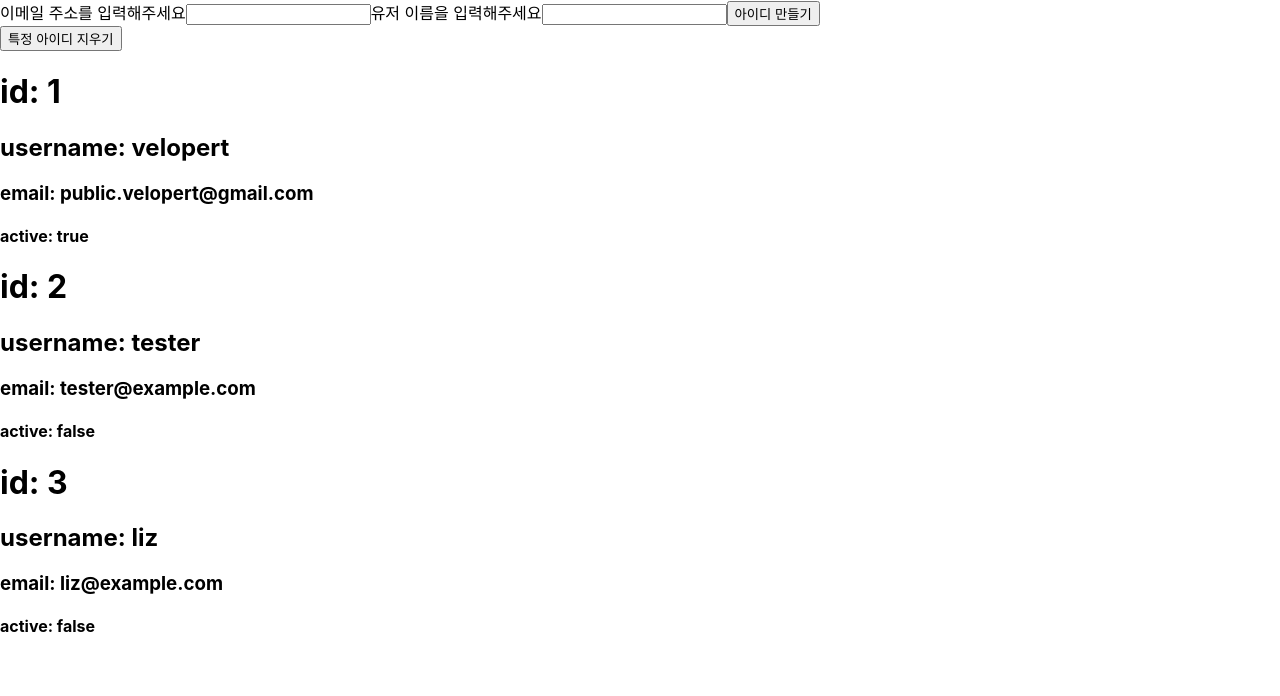
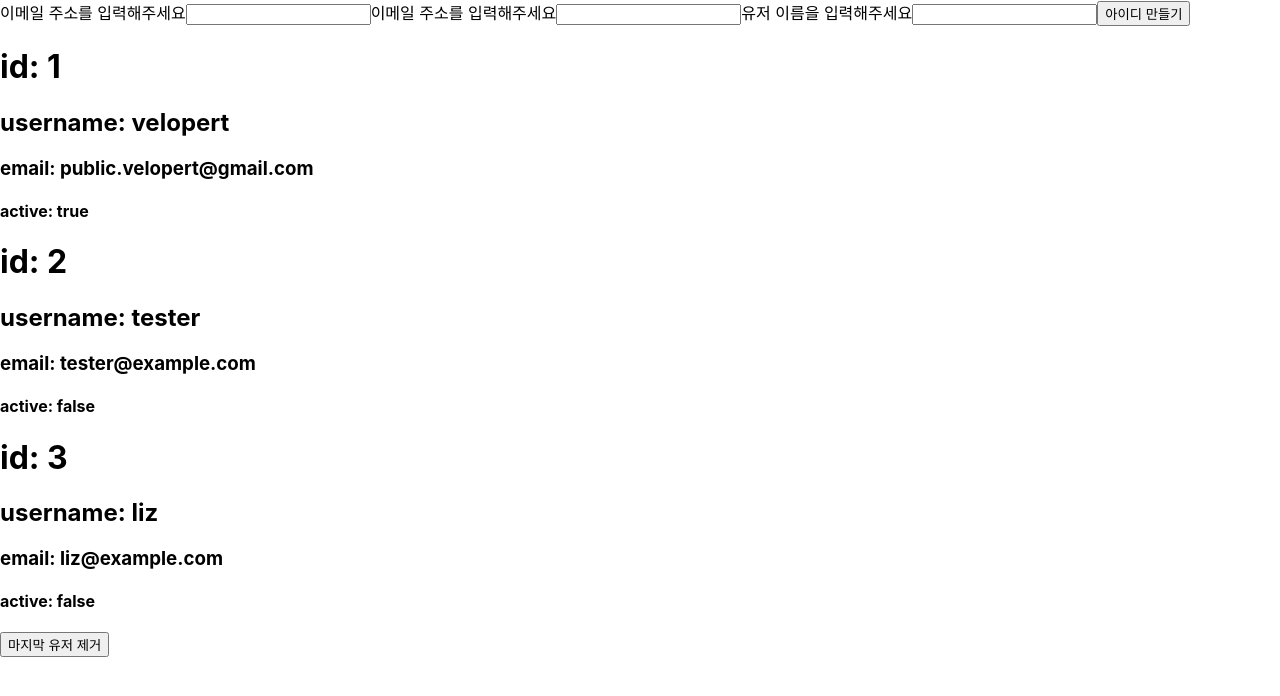
Before and after one commit to hoon2hooni/learn-useRef-useMemo-useReducer, a React (Create React App) app: page / in a window 1280 px wide. Shown: the top 696 px of the page. Built offline with nearby package versions, Linux system fonts and the light colour scheme.

Commit message:
refac: seperate Appreducer to inputReducer

```diff
--- a/package.json
+++ b/package.json
@@ -56,6 +56,6 @@
     "eslint-plugin-prettier": "^4.0.0",
     "husky": "^7.0.2",
     "lint-staged": "^11.1.2",
-    "prettier": "^2.4.1"
+    "prettier": "2.4.1"
   }
 }
--- a/src/App.tsx
+++ b/src/App.tsx
@@ -1,32 +1,23 @@
-import React, { useRef, useReducer, Dispatch } from "react";
+import { useReducer, Dispatch } from "react";
 import Inputs from "./components/Inputs";
-import Users from "./components/Users";
+import UserList from "./components/UserList";
 import initialState, { State, User } from "./constants/initialState";
 import users from "./constants/users";
 
 type Users = typeof users;
 
 type Action =
-  | { type: "TYPE_USERNAME"; payload: string }
-  | { type: "TYPE_EMAIL"; payload: string }
-  | { type: "RESET_INPUTS" }
   | { type: "SHOW_ACTIVE_USERS" }
   | { type: "RESET" }
   | { type: "CREATE_A_USER"; payload: User }
-  | { type: "DELETE_A_SPECIFIC_USER"; payload: number };
+  | { type: "DELETE_A_SPECIFIC_USER"; payload: string }
+  | { type: "DELETE_A_LAST_USER" };
 
 export type AppDispatch = Dispatch<Action>;
-interface IContext {
-  state: State;
-  dispatch: AppDispatch;
-}
 
 const countActiveUser = (users: Users) =>
   users.filter((user) => user.active).length;
-const deleteASpecificUser = (users: Users, specificId: number) => {
-  const result = users.filter(({ id }) => id !== specificId);
-  return { users: result, count: result.length };
-};
+
 const appReducer = (state: State, action: Action) => {
   switch (action.type) {
     case "RESET": {
@@ -41,41 +32,24 @@ const appReducer = (state: State, action: Action) => {
         count: countActiveUser(state.users),
       };
     }
-    case "TYPE_EMAIL": {
-      return {
-        ...state,
-        emailInput: action.payload,
-      };
-    }
-    case "TYPE_USERNAME": {
-      return {
-        ...state,
-        usernameInput: action.payload,
-      };
-    }
-    case "RESET_INPUTS": {
-      return {
-        ...state,
-        emailInput: "",
-        usernameInput: "",
-      };
-    }
     case "CREATE_A_USER": {
       return {
         ...state,
         users: [...state.users, action.payload],
-        count: state.count + 1,
       };
     }
     case "DELETE_A_SPECIFIC_USER": {
-      const { users, count } = deleteASpecificUser(state.users, action.payload);
       return {
         ...state,
-        users,
-        count,
+        users: state.users.filter(({ id }) => id !== action.payload),
       };
     }
-
+    case "DELETE_A_LAST_USER": {
+      return {
+        ...state,
+        users: state.users.slice(0, state.users.length - 1),
+      };
+    }
     default: {
       throw new Error("없는 Action입니다.");
     }
@@ -84,11 +58,17 @@ const appReducer = (state: State, action: Action) => {
 
 function App() {
   const [state, dispatch] = useReducer(appReducer, initialState);
+  const handleDeleteALastUser = () => {
+    dispatch({ type: "DELETE_A_LAST_USER" });
+  };
 
   return (
     <>
-      <Inputs state={state} dispatch={dispatch} />
-      <Users users={state.users} />
+      <Inputs dispatch={dispatch} />
+      <div>
+        <UserList users={state.users} />
+      </div>
+      <button onClick={handleDeleteALastUser}>마지막 유저 제거</button>
     </>
   );
 }
--- a/src/components/Inputs.tsx
+++ b/src/components/Inputs.tsx
@@ -1,43 +1,108 @@
-import React from "react";
+import React, { useReducer } from "react";
 import { AppDispatch } from "../App";
-import { State } from "../constants/initialState";
+
+const ID = "id";
 const EMAIL_ADDRESS = "email_address";
 const USERNAME = "username";
 
-const Inputs: React.FC<{ state: State; dispatch: AppDispatch }> = ({
-  state,
-  dispatch,
-}) => {
-  const handleSubmit = (e: React.FormEvent<HTMLFormElement>) => {
+type InputAction =
+  | { type: "TYPE_ID"; payload: string }
+  | { type: "TYPE_USERNAME"; payload: string }
+  | { type: "TYPE_EMAIL"; payload: string }
+  | { type: "RESET_INPUTS" };
+
+const inputInitialState = {
+  id: "",
+  email: "",
+  username: "",
+};
+
+type inputState = typeof inputInitialState;
+
+const inputReducer = (state: inputState, action: InputAction) => {
+  switch (action.type) {
+    case "TYPE_ID": {
+      return {
+        ...state,
+        id: action.payload,
+      };
+    }
+    case "TYPE_EMAIL": {
+      return {
+        ...state,
+        email: action.payload,
+      };
+    }
+    case "TYPE_USERNAME": {
+      return {
+        ...state,
+        username: action.payload,
+      };
+    }
+    case "RESET_INPUTS": {
+      return {
+        id: "",
+        email: "",
+        username: "",
+      };
+    }
+    default: {
+      throw new Error("없는 인풋 Action입니다.");
+    }
+  }
+};
+
+const Inputs: React.FC<{
+  dispatch: AppDispatch;
+}> = ({ dispatch }) => {
+  const [inputState, inputDispatch] = useReducer(
+    inputReducer,
+    inputInitialState
+  );
+
+  const handleCreateAUser = (e: React.FormEvent<HTMLFormElement>) => {
+    const { id, username, email } = inputState;
     e.preventDefault();
     dispatch({
       type: "CREATE_A_USER",
       payload: {
-        id: state.count + 1,
-        username: state.usernameInput,
-        email: state.emailInput,
+        id,
+        username,
+        email,
         active: true,
       },
     });
-    dispatch({
+
+    inputDispatch({
       type: "RESET_INPUTS",
     });
   };
+  const handleChange = (
+    e: React.ChangeEvent<HTMLInputElement>,
+    actionType: InputAction["type"]
+  ) => {
+    console.log(e);
+    inputDispatch({ type: actionType, payload: e.target.value });
+  };
   const handleChangeEmailAddress = (e: React.ChangeEvent<HTMLInputElement>) => {
-    dispatch({ type: "TYPE_EMAIL", payload: e.target.value });
+    inputDispatch({ type: "TYPE_EMAIL", payload: e.target.value });
   };
 
   const handleChangeUsername = (e: React.ChangeEvent<HTMLInputElement>) => {
-    dispatch({ type: "TYPE_USERNAME", payload: e.target.value });
-  };
-
-  const handleDeleteASpecificUser = () => {
-    dispatch({ type: "DELETE_A_SPECIFIC_USER", payload: 1 });
+    inputDispatch({ type: "TYPE_USERNAME", payload: e.target.value });
   };
 
   return (
-    <>
-      <form onSubmit={handleSubmit}>
+    <form onSubmit={handleCreateAUser}>
+      <label htmlFor={ID}>
+        <span>이메일 주소를 입력해주세요</span>
+      </label>
+      <input
+        type="text"
+        id={ID}
+        onChange={(e) => handleChange(e, "TYPE_ID")}
+        value={inputState.id}
+      />
       <label htmlFor={EMAIL_ADDRESS}>
         <span>이메일 주소를 입력해주세요</span>
       </label>
@@ -45,7 +110,7 @@ const Inputs: React.FC<{ state: State; dispatch: AppDispatch }> = ({
         type="text"
         id={EMAIL_ADDRESS}
         onChange={handleChangeEmailAddress}
-          value={state.emailInput}
+        value={inputState.email}
       />
       <label htmlFor={USERNAME}>
         <span>유저 이름을 입력해주세요</span>
@@ -54,14 +119,11 @@ const Inputs: React.FC<{ state: State; dispatch: AppDispatch }> = ({
         type="text"
         id={USERNAME}
         onChange={handleChangeUsername}
-          value={state.usernameInput}
+        value={inputState.username}
       ></input>
       <button>아이디 만들기 </button>
     </form>
-      {/* 일단 아이디 1만 지우게 구현 함 */}
-      <button onClick={handleDeleteASpecificUser}>특정 아이디 지우기</button>
-    </>
   );
 };
-
-export default Inputs;
+const MemoizedInput = React.memo(Inputs);
+export default MemoizedInput;
--- a/src/components/Users.tsx
+++ b/src/components/UserList.tsx
@@ -14,5 +14,5 @@ const Users: React.FC<{ users: User[] }> = ({ users }) => {
     </div>
   );
 };
-
-export default Users;
+const MemoizedUsers = React.memo(Users);
+export default MemoizedUsers;
--- a/src/constants/users.ts
+++ b/src/constants/users.ts
@@ -1,18 +1,18 @@
 const users = [
   {
-    id: 1,
+    id: "1",
     username: "velopert",
     email: "public.velopert@gmail.com",
     active: true,
   },
   {
-    id: 2,
+    id: "2",
     username: "tester",
     email: "tester@example.com",
     active: false,
   },
   {
-    id: 3,
+    id: "3",
     username: "liz",
     email: "liz@example.com",
     active: false,
```
Also changed, not shown: src/logo.svg (deleted), 1 other file (tests, documents, lock files or other folders). Lines whose indentation alone changed are shown as unchanged.
